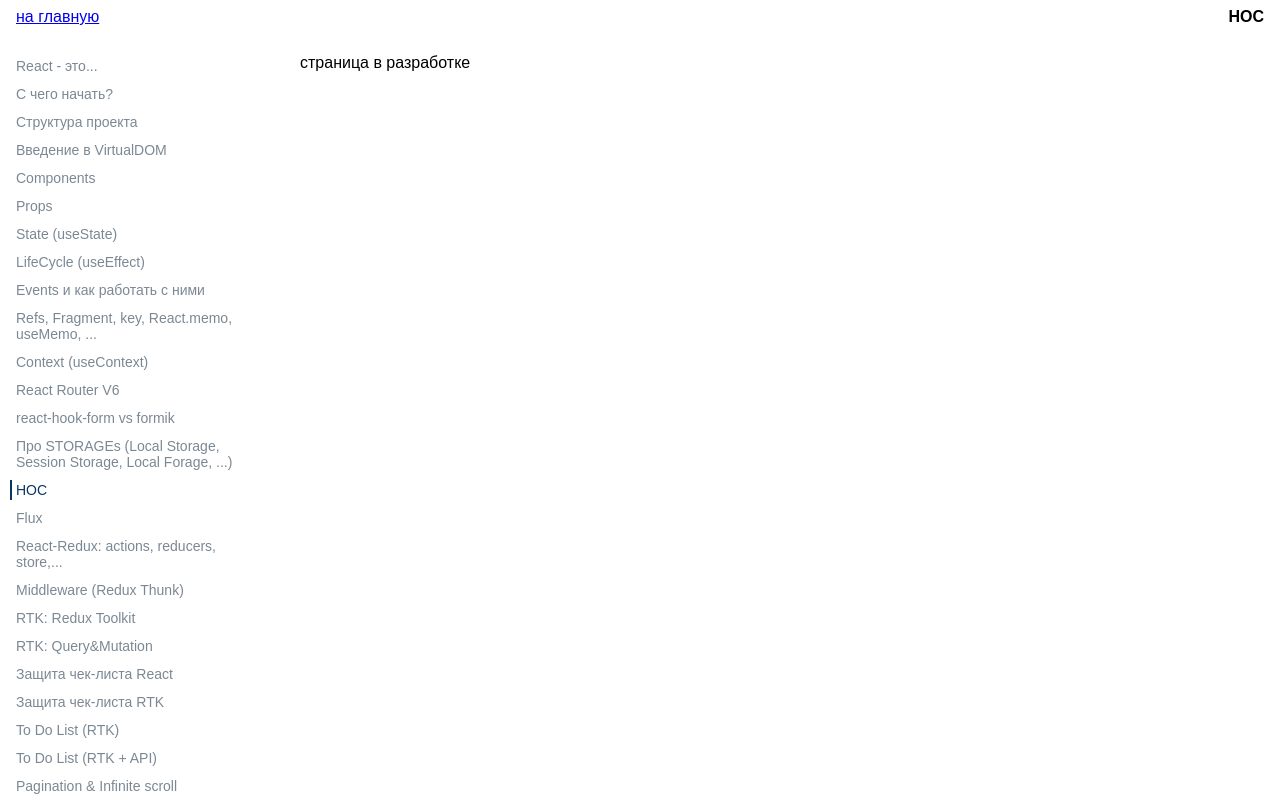
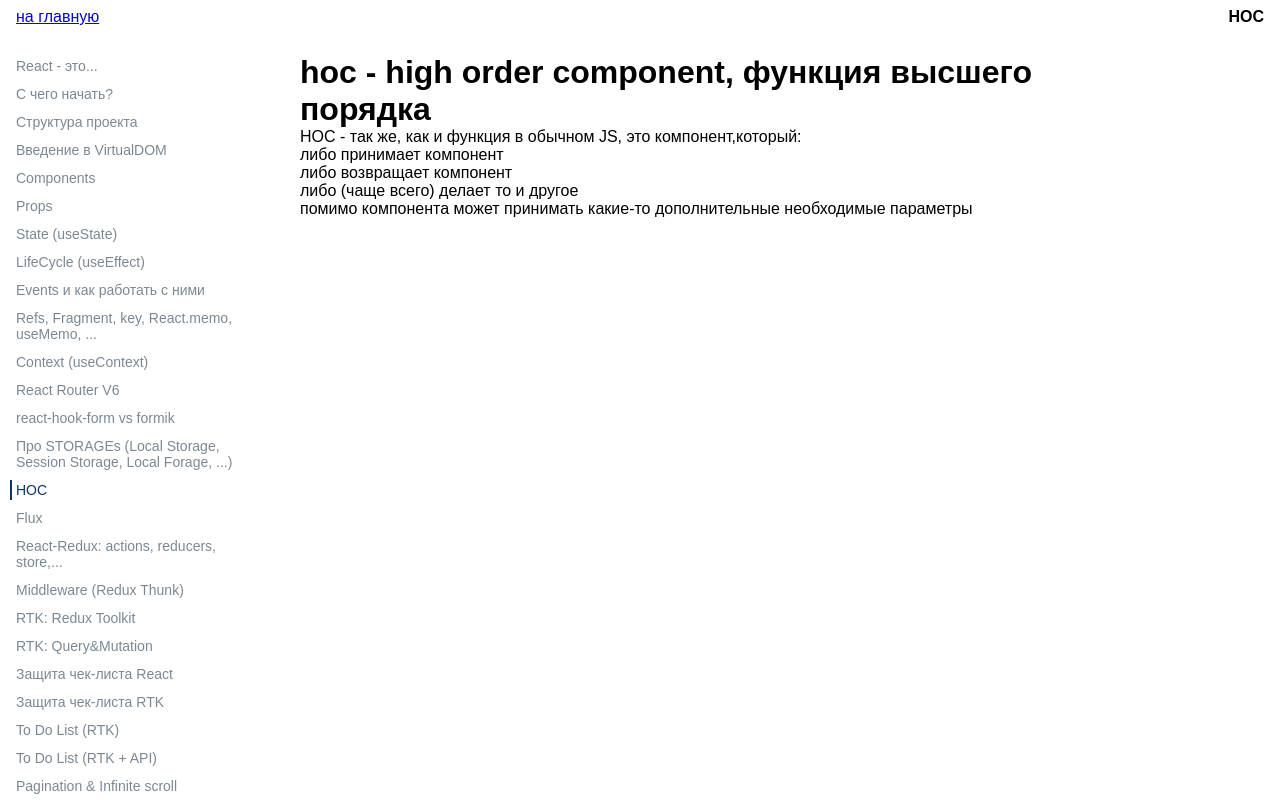
Before and after one commit to slavkapiyavka/react-cheatsheet, a Next.js app: page /hoc in a window 1280 px wide. Before the commit this address had no page. Built offline with nearby package versions, Linux system fonts and the light colour scheme; a web font is replaced by a local one.

Commit message:
feat: add 'HOC' theme content

```diff
--- /dev/null
+++ b/src/app/hoc/page.tsx
@@ -0,0 +1,29 @@
+export default function HOC() {
+    return (
+        <div className="content">
+            <h1>hoc - high order component, функция высшего порядка</h1>
+            <div>
+                <p>HOC - так же, как и функция в обычном JS, это компонент,который:</p>
+                <ul>
+                    <li>
+                        <span>либо принимает компонент</span>
+                    </li>
+                    <li>
+                        <span>либо возвращает компонент</span>
+                    </li>
+                    <li>
+                        <span>либо (чаще всего) делает то и другое</span>
+                    </li>
+                </ul>
+
+                <p>помимо компонента может принимать какие-то дополнительные необходимые параметры</p>
+            </div>
+
+            <code>
+                <pre>
+
+                </pre>
+            </code>
+        </div>
+    )
+}
--- a/src/styles/layout.css
+++ b/src/styles/layout.css
@@ -23,3 +23,7 @@
     overflow: auto;
     padding: 8px;
 }
+
+.content {
+    width: clamp(280px, 100%, 820px);
+}
```
